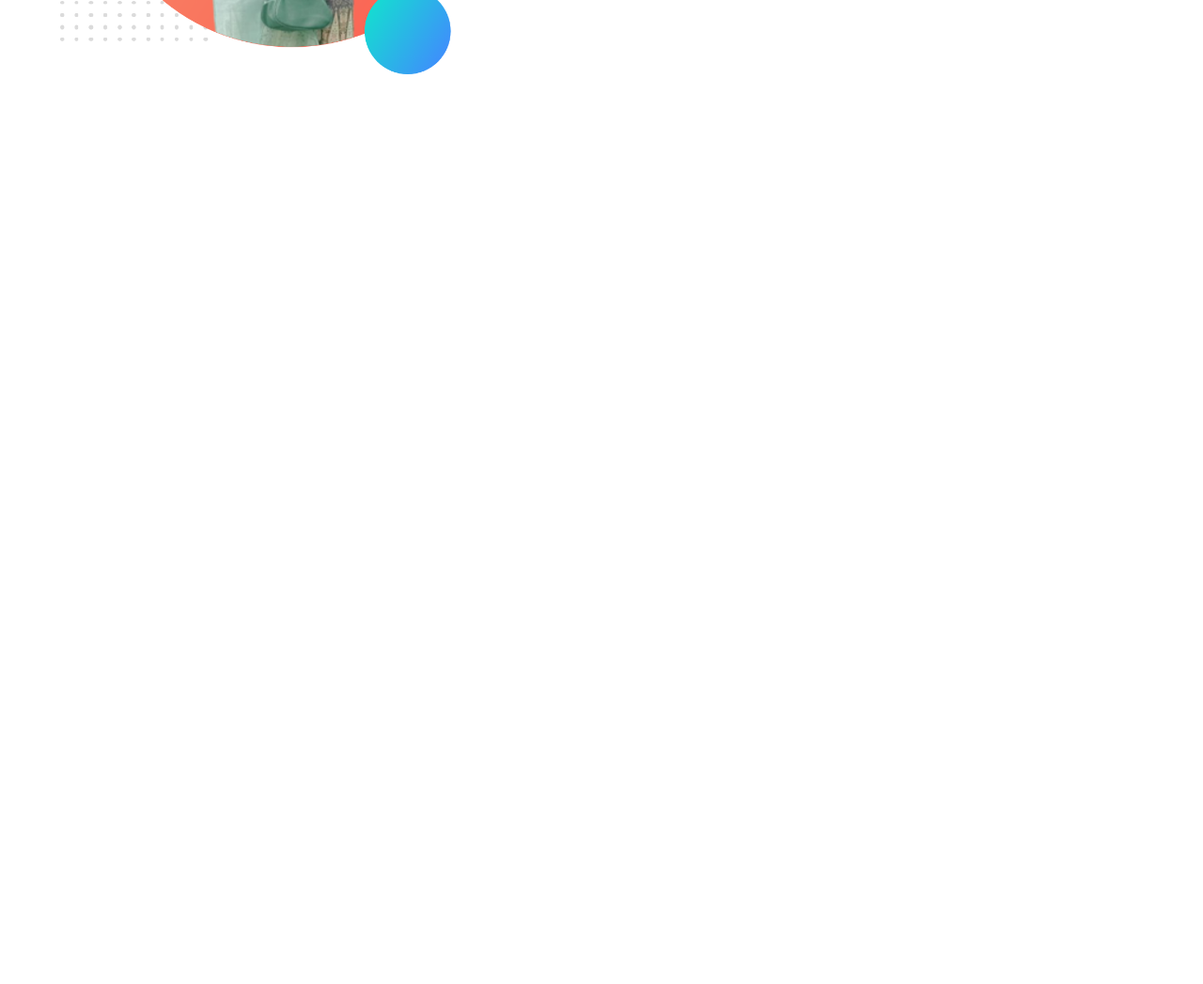
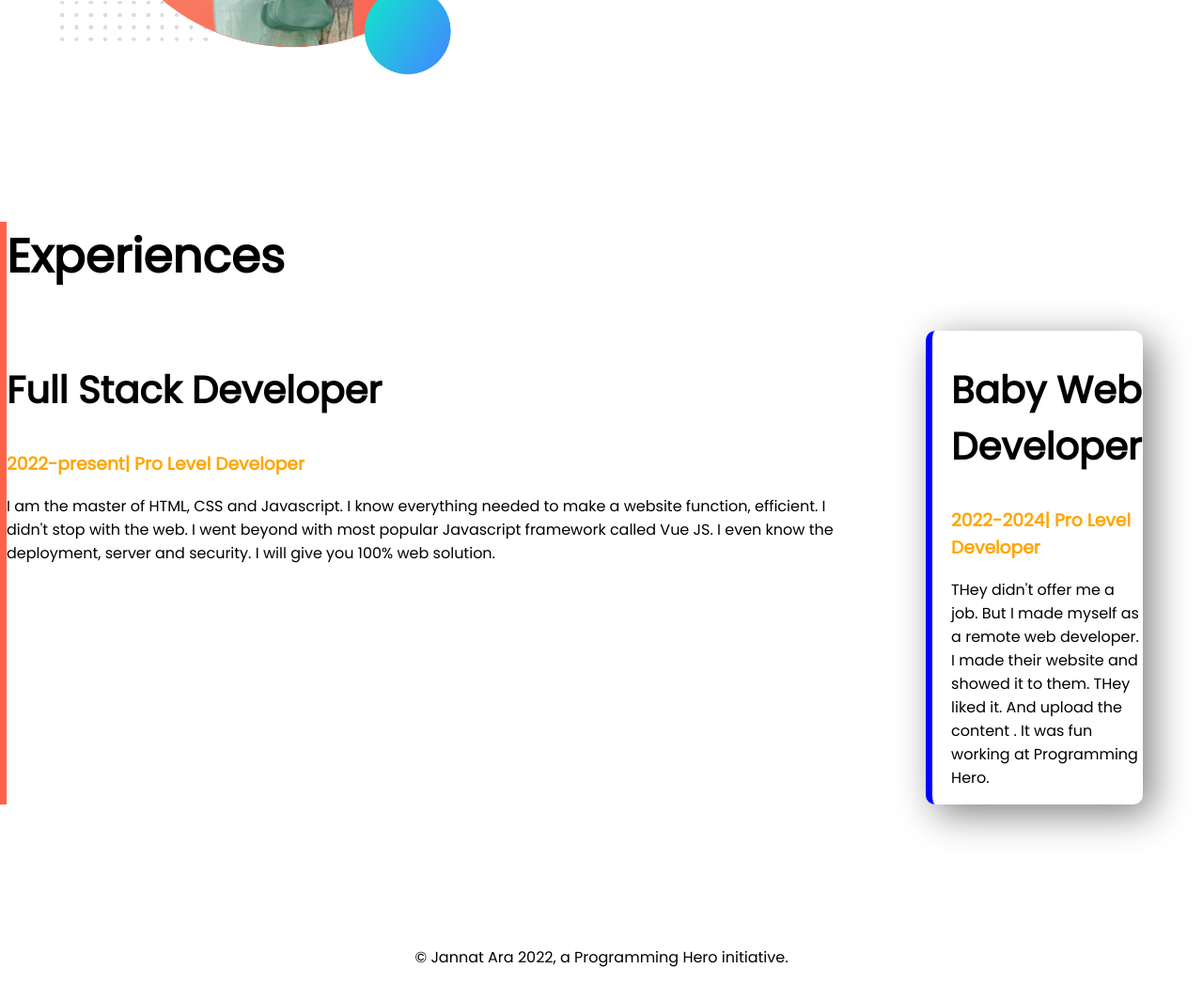
Before and after one commit to Jannat-Ara-Ferdouse/developer-portfolio, a plain HTML site: page index.html in a window 1280 px wide. Shown: the part 1017-2064 px from the top of the page at 94% size. Before the commit the page ends 1253 px from the top, so only its background shows below. Drawn offline with Linux system fonts and the light colour scheme.

Commit message:
Style border and added footer

```diff
--- a/index.html
+++ b/index.html
@@ -13,7 +13,7 @@
 </head>
 
 <body>
-    <section class="top-banner">
+    <section class="top-banner flexible-container">
         <div class="half-width">
             <h1>Welcome To</h1>
             <h1> <span class="Orange_color">Jannat's</span> World</h1>
@@ -29,7 +29,7 @@
         </div>
     </section>
 
-    <section class="dream-big">
+    <section class="dream-big flexible-container">
         <div class="half-width">
             <img src="images/my_image/my-bg.png" alt="">
         </div>
@@ -41,6 +41,30 @@
             <a class="link_button" target="_blank" href=" ">DOWNLOAD RESUME</a>
         </div>
     </section>
+    <section id="full-stack_developer" class="experience_area">
+        <h1>Experiences</h1>
+        <div class="flexible-container">
+            <div class="experience_item">
+                <h2>Full Stack Developer</h2>
+                <h3 class="Orange_color">2022-present| Pro Level Developer</h3>
+                <p>I am the master of HTML, CSS and Javascript. I know everything needed to make a website function,
+                    efficient. I didn't stop with the web. I went beyond with most popular Javascript framework called
+                    Vue
+                    JS. I even know the deployment, server and security. I will give you 100% web solution.</p>
+            </div>
+            <div id="baby-web-developer" class="experience-item">
+                <h2>Baby Web Developer</h2>
+                <h3 class="Orange_color">2022-2024| Pro Level Developer</h3>
+                <p>THey didn't offer me a job. But I made myself as a remote web developer. I made their website and
+                    showed
+                    it to them. THey liked it. And upload the content . It was fun working at Programming Hero.</p>
+            </div>
+        </div>
+
+    </section>
 </body>
+<footer>
+    <p>&copy Jannat Ara 2022, a Programming Hero initiative. </p>
+</footer>
 
 </html>
--- a/style.css
+++ b/style.css
@@ -7,11 +7,15 @@ h1 {
     font-size: 50px;
 }
 
+h2 {
+    font-size: 40px;
+}
+
 .Orange_color {
     color: orange;
 }
 
-section {
+.flexible-container {
     display: flex;
     margin-bottom: 150px;
 }
@@ -44,3 +48,30 @@ section {
     background-repeat: no-repeat;
     background-position: right;
 }
+
+.experience-area {
+    background-image: url(images/exp-bg.png);
+    background-repeat: no-repeat;
+    background-position: left;
+}
+
+.experience-item {
+    width: 40%;
+    margin-left: 5%;
+    margin-right: 5%;
+    padding-left: 20px;
+    border-radius: 10px;
+    box-shadow: 10px 10px 40px grey;
+}
+
+#full-stack_developer {
+    border-left: 7px solid tomato;
+}
+
+#baby-web-developer {
+    border-left: 7px solid blue;
+}
+
+footer p {
+    text-align: center;
+}
```
